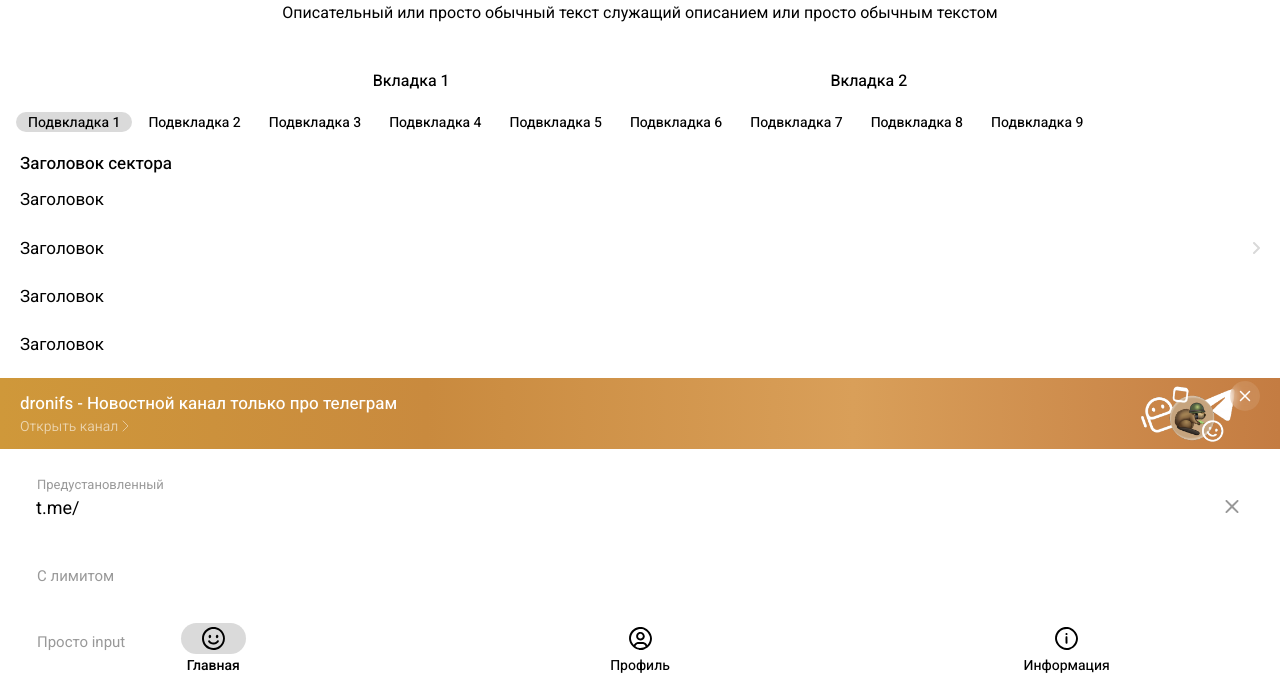
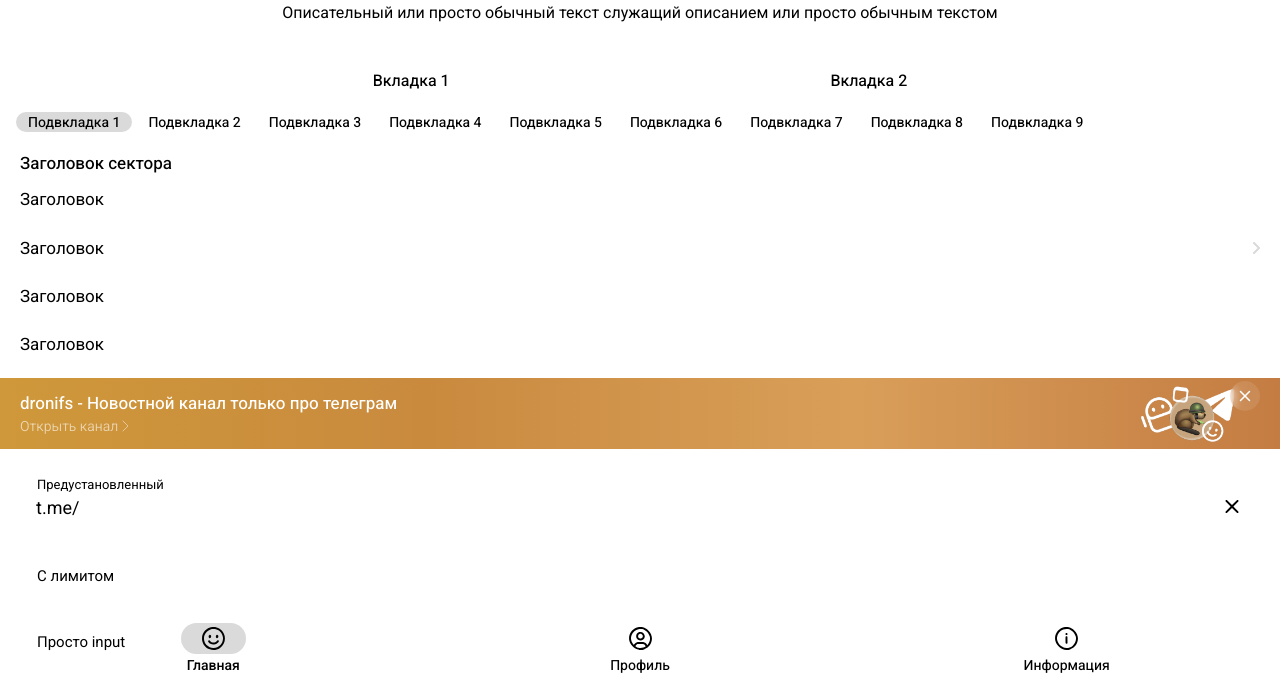
Before and after one commit to Qjkey/tma-ui-kit, a plain HTML site: page index.html in a window 1280 px wide. Shown: the part 120-800 px from the top of the page. Drawn offline with Linux system fonts and the light colour scheme.

Commit message:
Update input.css

```diff
--- a/CSS/input.css
+++ b/CSS/input.css
@@ -25,7 +25,7 @@ body {
 }
 
 .input-field:focus {
-    border-color: #50A8EB; /* Blue border on focus */
+    border-color: var(--tg-theme-button-color); /* Blue border on focus */
 }
 
 .input-field.error {
@@ -37,34 +37,34 @@ body {
     top: 18px; /* Adjust based on input height and font size */
     left: 13px;
     font-size: 15px;
-    color: #999;
+    color: var(--tg-theme-hint-color);
     pointer-events: none;
     transition: all 0.2s ease;
     font-family: "Rb";
-    background-color: #fff; /* Match background color of input */
+    background-color: var(--tg-theme-bg-color); /* Match background color of input */
     padding: 0 4px;  /* create background behind the label, cropping border */
 }
 
 .input-field:focus + .input-label,
 .input-field:not(:placeholder-shown) + .input-label
 {
-    color: #50A8EB;
+    color: var(--tg-theme-button-color);
     top: -6px; /* Move label to top on focus/text */
     font-size: 13px;
 }
 
 .input-field.has-text + .input-label {
-    color: #999;
+    color: var(--tg-theme-hint-color);
     top: -6px;
     font-size: 13px;
 }
 
 .input-field:focus + .input-label {
-    color: #50A8EB;
+    color: var(--tg-theme-button-color);
 }
 
 .input-field:not(:focus) + .input-label {
-    color: #999;
+    color: var(--tg-theme-hint-color);
 }
 
 .input-field::placeholder {
@@ -79,11 +79,11 @@ body {
     background: none;
     border: none;
     cursor: pointer;
-    color: #999;
+    color: var(--tg-theme-hint-color);
     display: none; /* Initially hidden */
 }
 .clear-button svg {
-    fill: #999;
+    fill: var(--tg-theme-hint-color);
 }
 
 .input-field:not(:placeholder-shown) + .input-label + .clear-button,
@@ -98,7 +98,7 @@ body {
     bottom: 16px;
     right: 40px;
     font-size: 15px;
-    color: #999;
+    color: var(--tg-theme-hint-color);
     display: none;
 }
 
```
